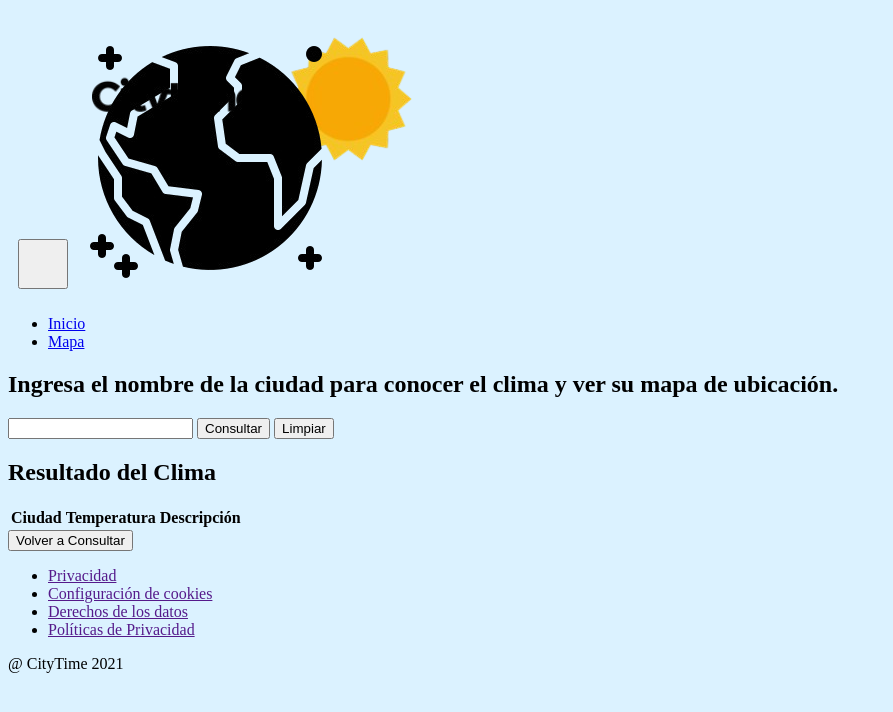
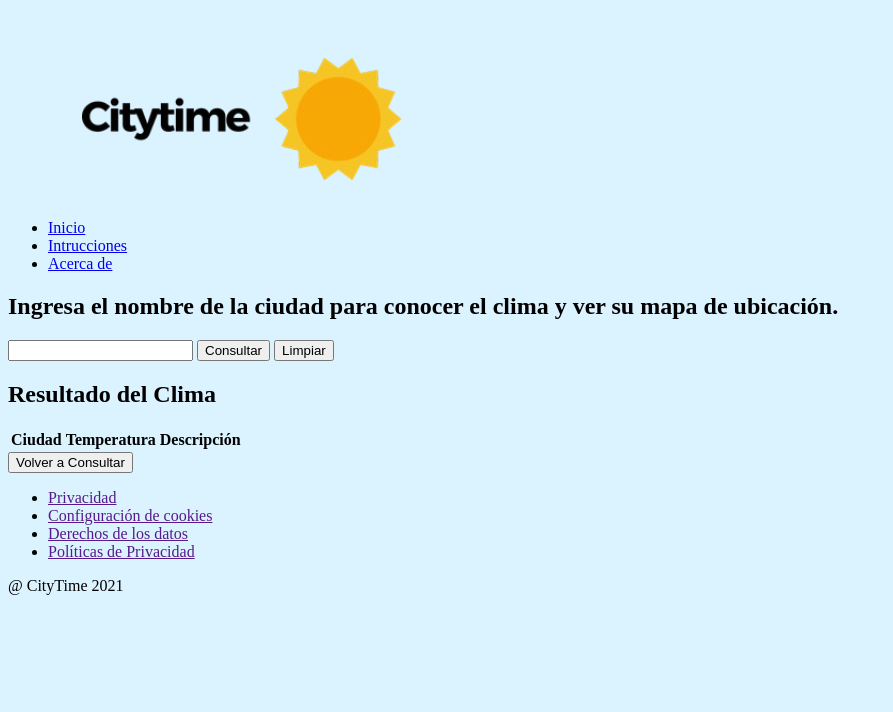
Before and after one commit to AzucenaMejia/CityTime, a plain HTML site: page index.html in a window 1280 px wide. Shown: the whole page, without its empty margins (0-893 px from the left). Drawn offline with Linux system fonts and the light colour scheme; some packages are replaced by stand-ins of ours.

Commit message:
Se actualiza el menú en index.html, eliminando elementos innecesarios y añadiendo enlaces a "Instrucciones" y "Acerca de".

```diff
--- a/index.html
+++ b/index.html
@@ -11,23 +11,17 @@
 <body>
 
     <header>
-
-        <div class="logo">
+        <div class="logo"></div>
             <img src="/imagenes/logo.png" alt="logo de CityTime">
-        </div>
-        <div>
-
-            <button class="ubicacion"></button>
-                <img src="/imagenes/icono-de-ubicacion.png" alt="Planeta" class="icono">
-            </button>
         </div>
 
         <nav class="menu">
             <ul>
                 <li><a href="index.html">Inicio</a></li>
-                <li><a href="mapa.html">Mapa</a></li>
+                <li><a href="instruccion.html">Intrucciones</a></li>
+                <li><a href="acerca.html">Acerca de</a></li>
             </ul>
-
+        </nav>
     </header>
 
     <main>
```
